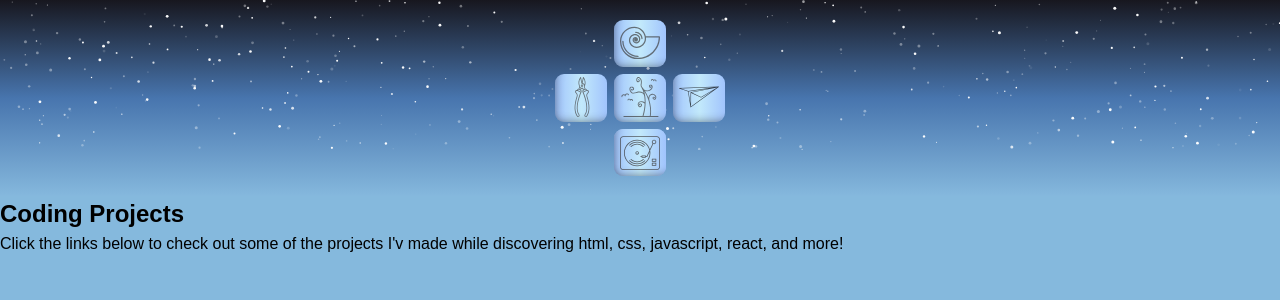
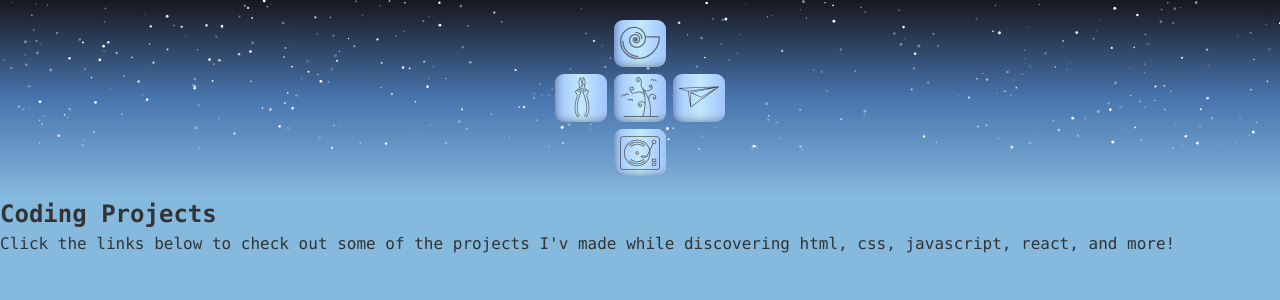
Before and after one commit to StefieCaff/stefanietronic, a React (Create React App) app: page /portfolio in a window 1280 px wide. Shown: the top 300 px of the page. Built offline with nearby package versions, Linux system fonts and the light colour scheme.

Commit message:
Typewriter component
also update font family and link color

```diff
--- /dev/null
+++ b/src/Components/Heading/Heading.jsx
@@ -0,0 +1,26 @@
+import React from 'react';
+
+const Heading = ({ text }) => {
+
+      const typewriter = {
+        fontSize: '13px',
+        color: '#333',
+        overflow: 'hidden',
+        whiteSpace: 'nowrap',
+        animation: 'typing-animation 8s steps(60, end)'
+    };
+
+    return (
+        <h1 style={typewriter}>
+            {text}
+            <style>{
+             `@keyframes typing-animation {
+                  from { width: 0; }
+                  to { width: 100%; }
+                }`
+            }</style>
+        </h1>
+    );
+};
+
+export default Heading;
--- a/src/Pages/Error.jsx
+++ b/src/Pages/Error.jsx
@@ -2,15 +2,26 @@ import React from 'react';
 
 import { errorImages } from '../Images/imageSets';
 import { Container, ImageGallery, Section } from '../Components/Containers/Containers';
+import Heading from '../Components/Heading/Heading';
 // import image from '../Images/fold1.jpg'
 const Error = () => {
     const wrapperStyle = {
         margin: '0 10px',
     };
 
+    const homeLink ='http://localhost:3000/'
+    const text = (
+        <>
+            eeep! There has been an error of some kind. Try navigating <a href={homeLink}>home</a>.
+            If that doesn't work grab a coffee, take a break in the sun, or try out this cool paper airplane fold!
+            Hopefully it will be resolved soon :)
+        </>
+    );
+
     return (
         <Section>
             <Container><div style={wrapperStyle}>
+                <Heading text={text} />
                 <ImageGallery images={errorImages}/></div>
                 <p>https://www.foldnfly.com/1.html#Basic-Dart</p>
             </Container>
--- a/src/index.css
+++ b/src/index.css
@@ -1,13 +1,5 @@
 :root {
   --accent-background-image-gradient: linear-gradient(to right, #a1c4fd 0%, #c2e9fb 51%, #a1c4fd 100%);
-}
-body {
-  margin: 0;
-  font-family: -apple-system, BlinkMacSystemFont, 'Segoe UI', 'Roboto', 'Oxygen',
-    'Ubuntu', 'Cantarell', 'Fira Sans', 'Droid Sans', 'Helvetica Neue',
-    sans-serif;
-  -webkit-font-smoothing: antialiased;
-  -moz-osx-font-smoothing: grayscale;
 }
 
 code {
@@ -20,13 +12,16 @@ common styling
 */
 html,
 body {
-  font-family: 'Rajdhani', sans-serif;
+  font-family:"Lucida Sans Typewriter", "Lucida Console", monaco, "Bitstream Vera Sans Mono", monospace;
+  -webkit-font-smoothing: antialiased;
+  -moz-osx-font-smoothing: grayscale;
   line-height: 1.5;
   background-color: #85b9dd;
   margin: 0;
   padding: 0;
   width: 100%;
   height: 100%;
+  color: #333;
 }
 
 h1,
@@ -62,4 +57,17 @@ img {
 a {
   text-decoration: none;
   cursor: pointer;
+  color: #aa00ff;
 }
+
+/* -apple-system,
+BlinkMacSystemFont,
+'Segoe UI',
+'Roboto',
+'Oxygen',
+'Ubuntu',
+'Cantarell',
+'Fira Sans',
+'Droid Sans',
+'Helvetica Neue',
+sans-serif; */
```
